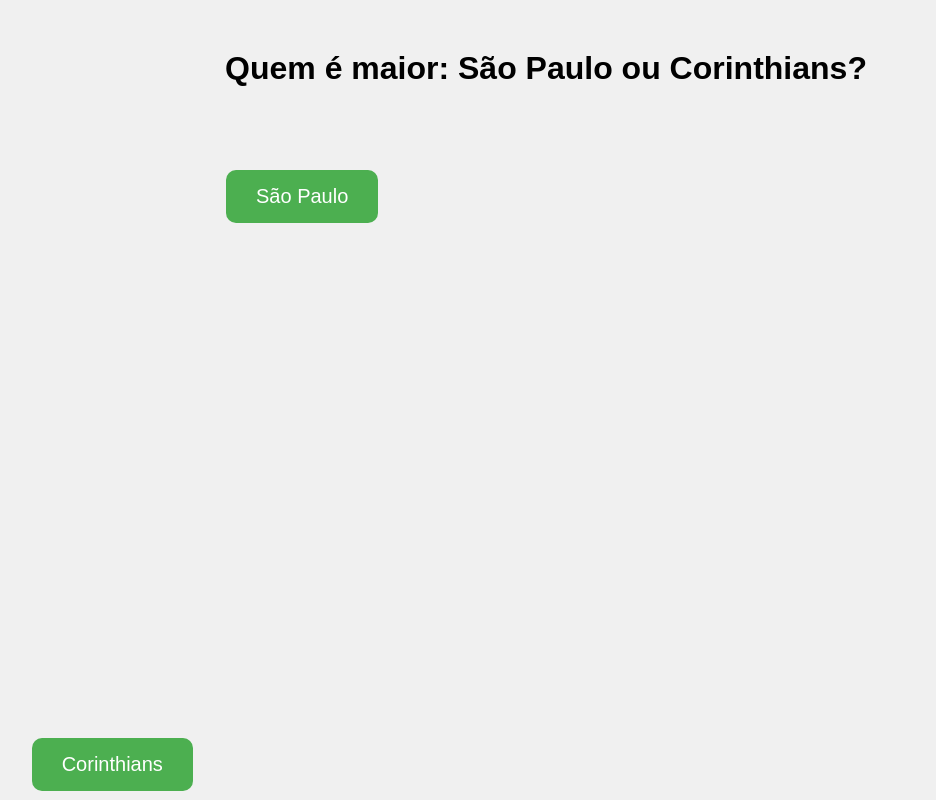
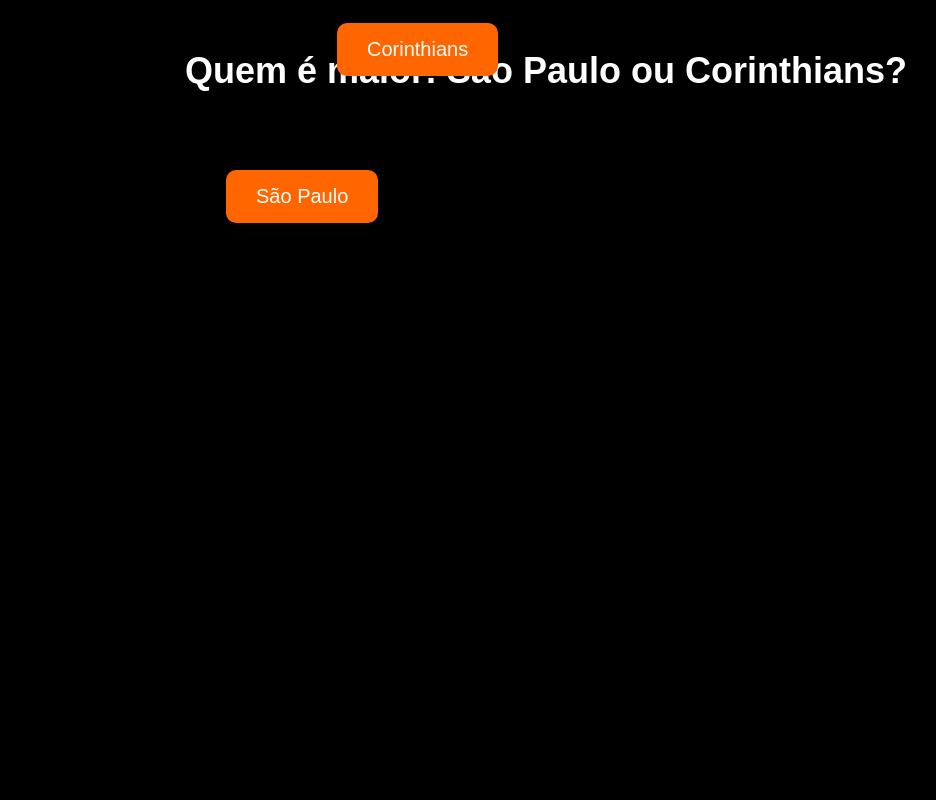
Before and after one commit to Pedrox77/jogo-maior, a plain HTML site: page index.html in a window 1280 px wide. Both pictures are taken after a click on the button "Corinthians". Shown: the whole page, without its empty margins (94-1030 px from the left). Drawn offline with Linux system fonts and the light colour scheme.

Commit message:
Update index.html

```diff
--- a/index.html
+++ b/index.html
@@ -10,10 +10,13 @@
             text-align: center;
             margin: 0;
             padding: 0;
-            background-color: #f0f0f0;
+            background-color: #000; /* Fundo preto */
+            color: white; /* Texto branco */
         }
         h1 {
             margin-top: 50px;
+            font-size: 36px;
+            color: #fff;
         }
         .button {
             font-size: 20px;
@@ -22,12 +25,12 @@
             cursor: pointer;
             border-radius: 10px;
             border: none;
-            background-color: #4CAF50;
+            background-color: #ff6600; /* Laranja bonito para Corinthians */
             color: white;
             transition: background-color 0.3s;
         }
         .button:hover {
-            background-color: #45a049;
+            background-color: #cc5200; /* Laranja escuro no hover */
         }
         #corinthians {
             position: absolute;
@@ -57,15 +60,15 @@
     <script>
         // Função chamada quando o botão do Corinthians é clicado
         function corinthiansClicked() {
-            // Mover o botão de Corinthians rapidamente na tela
+            // Mover o botão de Corinthians muito rápido na tela
             const corinthiansButton = document.getElementById('corinthians');
             const x = Math.random() * (window.innerWidth - corinthiansButton.offsetWidth);
             const y = Math.random() * (window.innerHeight - corinthiansButton.offsetHeight);
             corinthiansButton.style.left = x + 'px';
             corinthiansButton.style.top = y + 'px';
 
-            // Deixar o botão se mexer rapidamente, chamando a função novamente após um curto intervalo
-            setTimeout(corinthiansClicked, 50);  // 50ms para uma movimentação mais rápida
+            // Aumentando a velocidade do movimento (agora o intervalo é de 30ms)
+            setTimeout(corinthiansClicked, 30);  // 30ms para uma movimentação mais rápida
         }
 
         // Função chamada quando o botão do São Paulo é clicado
```
